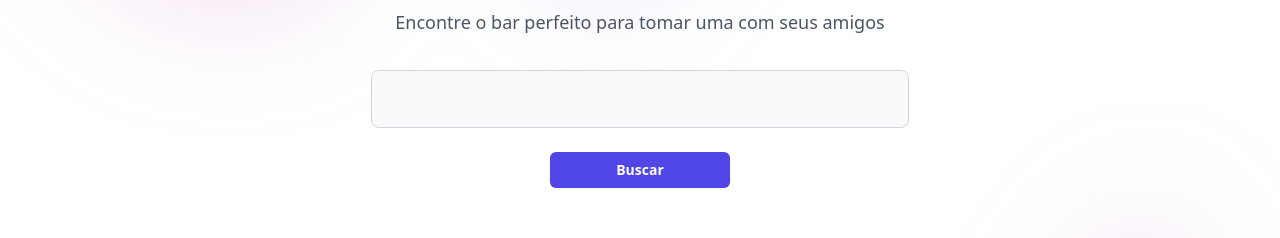
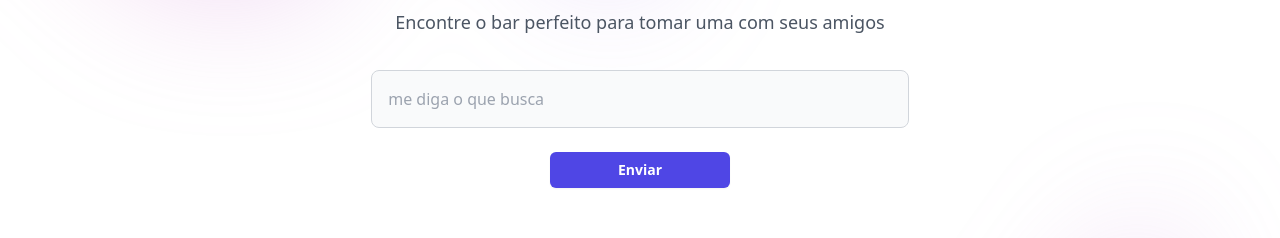
Before and after one commit to halgpt/halgpt.github.io, a Nuxt app: page / in a window 1280 px wide. Shown: the part 358-596 px from the top of the page. Built offline with nearby package versions, Linux system fonts and the light colour scheme.

Commit message:
UPDATE placeholder e texto do botao

```diff
--- a/app.vue
+++ b/app.vue
@@ -9,15 +9,15 @@
   import Hero from '@/components/Hero'
 
   useHead({
-  title: 'HalGPT - Busca Bar',
+  title: 'Busca Bar | HalGPT',
   meta: [
     { name: 'description', content: 'HalGPT encontra bares.' }
   ]
   })
 
   useSeoMeta({
-    title: 'HalGPT - Busca Bar',
-    ogTitle: 'HalGPT - Busca Bar',
+    title: 'Busca Bar | HalGPT',
+    ogTitle: 'Busca Bar | HalGPT',
     description: 'Encontramos os melhores bares para você.',
     ogDescription: 'Encontramos os melhores bares para você.',
     //ogImage: 'https://example.com/image.png',
--- a/components/SearchBar.vue
+++ b/components/SearchBar.vue
@@ -1,12 +1,17 @@
 <template>
     <form class="space-y-6 w-4/5 mt-4" action="/search" method="POST">
         <div class="mt-4">
-            <input id="query" name="query" type="query" autocomplete="digite a sua busca" required
+            <input id="query"
+            name="query"
+            type="text"
+            placeholder="me diga o que busca"
+            required
             class="block w-full p-4 text-gray-900 border border-gray-300 rounded-lg bg-gray-50 sm:text-md focus:ring-blue-500 focus:border-blue-500 dark:bg-gray-700 dark:border-gray-600 dark:placeholder-gray-400 dark:text-white dark:focus:ring-blue-500 dark:focus:border-blue-500" />
         </div>
 
         <div class="flex justify-center">
-            <button type="submit" class="w-1/3 rounded-md bg-indigo-600 px-3 py-1.5 text-sm font-semibold leading-6 text-white shadow-sm hover:bg-indigo-500 focus-visible:outline focus-visible:outline-2 focus-visible:outline-offset-2 focus-visible:outline-indigo-600">Buscar</button>
+            <button type="submit"
+            class="w-1/3 rounded-md bg-indigo-600 px-3 py-1.5 text-sm font-semibold leading-6 text-white shadow-sm hover:bg-indigo-500 focus-visible:outline focus-visible:outline-2 focus-visible:outline-offset-2 focus-visible:outline-indigo-600">Enviar</button>
         </div>
     </form>
 </template>
```
